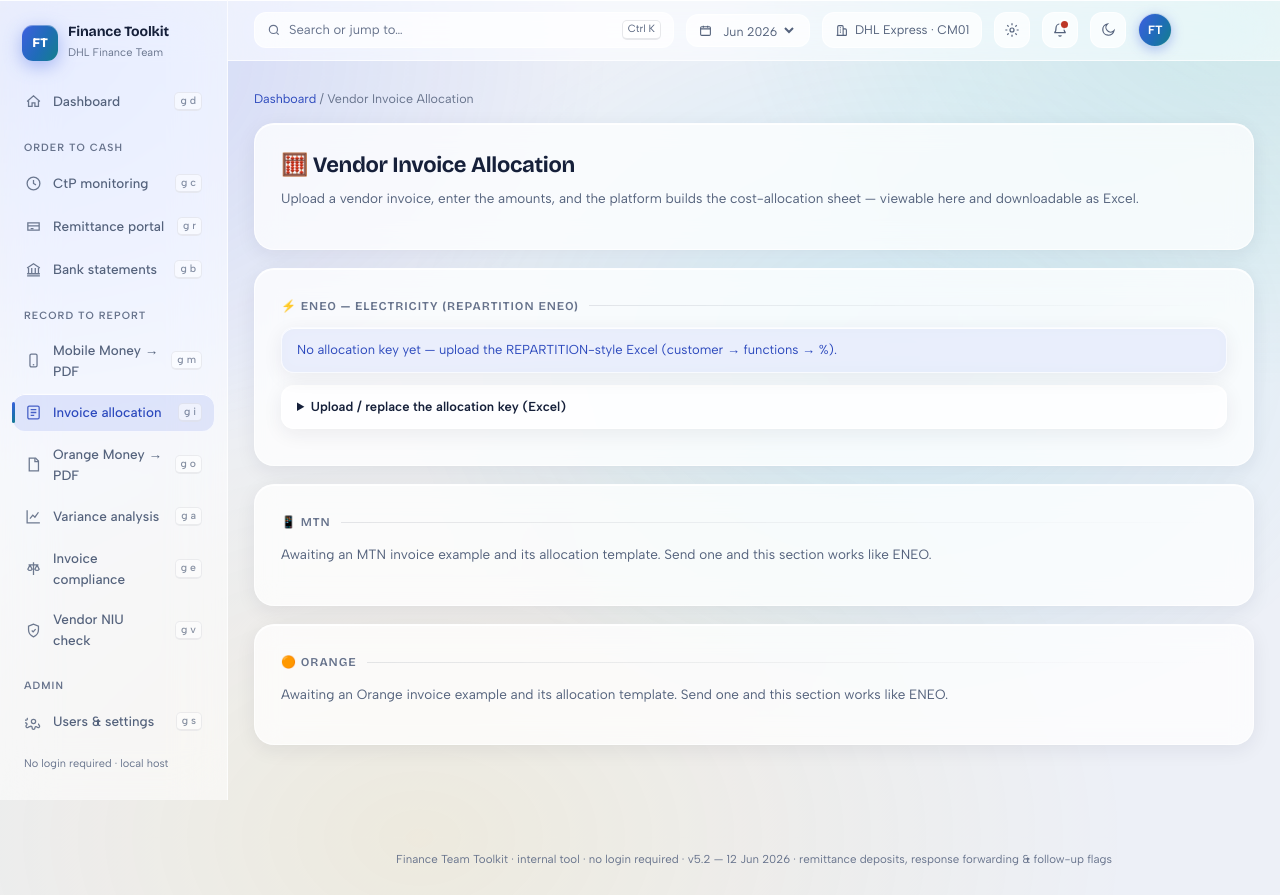
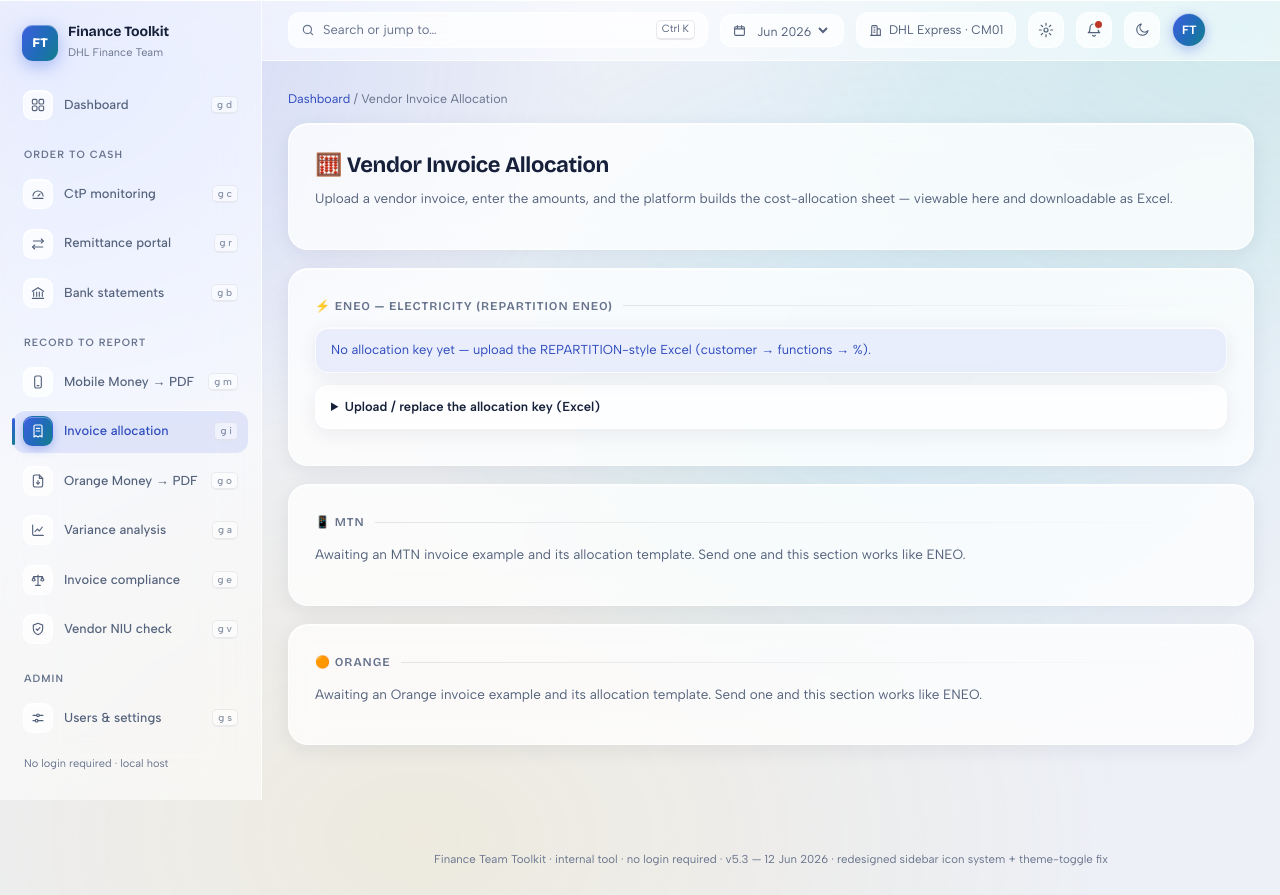
Before and after one commit to Nekoutb/dhl-finance-team-toolkit, a FastAPI app: page /tools/vendor-invoice-allocation in a window 1280 px wide. Run offline with FastAPI, Linux system fonts and the light colour scheme.

Commit message:
v5.3 — redesigned sidebar icon system + theme-toggle fix
- Sidebar icons rebuilt as one designed system matching Panorama Glass:
  every icon redrawn (uniform 1.7 stroke, rounded caps/joins) and seated in
  a 30px frosted-glass tile like the brand mark and card icons; the active
  item's tile gets the accent gradient. Rail widened to 262px so every
  label fits on one line; smaller kbd chips; top-bar icons get rounded
  caps too.
- Theme-toggle bug fix: surfaces whose background transitioned from a
  CSS-variable value (icon tiles, search, buttons, chips) kept the OLD
  theme's background after toggling dark/light on Chrome 148 — a style
  invalidation quirk with transitioned var()-backgrounds. Removed
  background-color from all transition lists (hover swaps are instant,
  imperceptible) and added a .no-anim guard during the toggle so the whole
  page flips atomically. Verified the toggle now switches every surface.

Co-Authored-By: Claude Fable 5 <noreply@anthropic.com>

```diff
--- a/app/config.py
+++ b/app/config.py
@@ -8,7 +8,7 @@ import json
 from pathlib import Path
 
 # Bump on every release so old-vs-new is visible in the footer of every page.
-APP_VERSION = "v5.2 — 12 Jun 2026 · remittance deposits, response forwarding & follow-up flags"
+APP_VERSION = "v5.3 — 12 Jun 2026 · redesigned sidebar icon system + theme-toggle fix"
 
 BASE_DIR = Path(__file__).resolve().parent.parent
 DATA_DIR = BASE_DIR / "data"
--- a/app/static/app.js
+++ b/app/static/app.js
@@ -12,9 +12,14 @@
     if (btn) btn.innerHTML = t === "dark" ? SUN : MOON;
   }
   function setTheme(t) {
+    // Suspend transitions while the theme vars flip — otherwise every
+    // surface cross-fades at its own pace (and some engines leave stale
+    // backgrounds behind on var-driven transitions).
+    root.classList.add("no-anim");
     root.setAttribute("data-theme", t);
     try { localStorage.setItem("ft-theme", t); } catch (e) { /* private mode */ }
     paintToggle(t);
+    setTimeout(function () { root.classList.remove("no-anim"); }, 80);
   }
   window.ftToggleTheme = function () {
     setTheme(root.getAttribute("data-theme") === "dark" ? "light" : "dark");
--- a/app/static/styles.css
+++ b/app/static/styles.css
@@ -156,6 +156,11 @@ body::after {
   body::before { animation: none; }
   * { transition-duration: 0.01ms !important; animation-duration: 0.01ms !important; }
 }
+/* Applied for an instant while the theme toggles, so every surface flips
+   atomically instead of cross-fading (or sticking) per element. */
+.no-anim *, .no-anim *::before, .no-anim *::after {
+  transition: none !important;
+}
 
 h1, h2, h3, .kpi-num, .stat-num, .side-brand strong {
   font-family: var(--font-display);
@@ -186,7 +191,7 @@ kbd {
 
 .sidebar {
   position: sticky; top: 0; align-self: flex-start;
-  height: 100vh; width: 228px; flex-shrink: 0;
+  height: 100vh; width: 262px; flex-shrink: 0;
   padding: 18px 12px;
   background: var(--glass-chrome);
   backdrop-filter: blur(26px) saturate(1.5);
@@ -215,26 +220,46 @@ kbd {
 
 .nav-item {
   display: flex; align-items: center; gap: 11px;
-  padding: 9px 12px; border-radius: var(--radius-sm);
-  color: var(--text-soft); font-weight: 500; font-size: 13.5px;
-  border: 1px solid transparent; min-height: 38px;
+  padding: 7px 10px; border-radius: var(--radius-sm);
+  color: var(--text-soft); font-weight: 500; font-size: 13px;
+  border: 1px solid transparent; min-height: 44px;
   position: relative;
-  transition: background .15s ease, color .15s ease;
+  transition: color .15s ease;
 }
-.nav-item svg { width: 17px; height: 17px; flex-shrink: 0; opacity: .85; }
+/* Icons live in small frosted tiles, matching the brand mark and card
+   icons, so the rail reads as one designed system. */
+.nav-ico {
+  width: 30px; height: 30px; border-radius: 9px; flex-shrink: 0;
+  display: grid; place-items: center;
+  background: var(--glass-input);
+  border: 1px solid var(--border-glass);
+  box-shadow: inset 0 1px 0 var(--highlight);
+  color: var(--text-soft);
+  transition: color .15s ease, box-shadow .15s ease;
+}
+.nav-item svg {
+  width: 16px; height: 16px; flex-shrink: 0;
+  stroke-linecap: round; stroke-linejoin: round;
+}
 /* Label takes the slack so it wraps, not the icon or the shortcut chip. */
-.nav-item .nav-label { flex: 1; min-width: 0; }
+.nav-item .nav-label { flex: 1; min-width: 0; line-height: 1.25; }
 .nav-item:hover { background: var(--glass-hover); text-decoration: none; color: var(--text); }
 .nav-item.active {
   background: var(--accent-soft); color: var(--accent-text);
   border-color: var(--border-glass);
   box-shadow: inset 0 1px 0 var(--highlight);
 }
+.nav-item:hover .nav-ico { color: var(--text); }
+.nav-item.active .nav-ico {
+  background: var(--accent-grad); color: #fff; border-color: transparent;
+  box-shadow: 0 3px 10px rgba(62, 95, 224, 0.35),
+              inset 0 1px 0 rgba(255, 255, 255, 0.30);
+}
 .nav-item.active::before {
   content: ""; position: absolute; left: -1px; top: 8px; bottom: 8px;
   width: 3px; border-radius: 3px; background: var(--accent-grad);
 }
-.nav-item kbd { margin-left: auto; opacity: .7; flex-shrink: 0; white-space: nowrap; align-self: center; }
+.nav-item kbd { margin-left: auto; opacity: .7; flex-shrink: 0; white-space: nowrap; align-self: center; font-size: 10px; }
 .nav-section { font-size: 10.5px; text-transform: uppercase; letter-spacing: .10em;
   color: var(--text-faint); padding: 15px 12px 4px; font-weight: 600; }
 .side-foot { margin-top: auto; padding: 10px 12px; color: var(--text-faint); font-size: 11px; }
@@ -255,7 +280,7 @@ kbd {
   flex: 1; max-width: 420px; display: flex; align-items: center; gap: 8px;
   background: var(--glass-input); border: 1px solid var(--border-glass);
   border-radius: 12px; padding: 7px 12px; color: var(--text-faint);
-  cursor: text; font-size: 13px; transition: background .15s ease;
+  cursor: text; font-size: 13px;
 }
 .search:hover { background: var(--glass-hover); }
 .search kbd { margin-left: auto; }
@@ -263,7 +288,7 @@ kbd {
   display: flex; align-items: center; gap: 7px;
   background: var(--glass-input); border: 1px solid var(--border-glass);
   border-radius: 12px; padding: 7px 12px; font-size: 12.5px; color: var(--text-soft);
-  cursor: pointer; white-space: nowrap; transition: background .15s ease;
+  cursor: pointer; white-space: nowrap;
 }
 .top-ctl:hover { background: var(--glass-hover); }
 .top-ctl select { border: 0; background: transparent; color: inherit;
@@ -273,9 +298,12 @@ kbd {
   width: 36px; height: 36px; border-radius: 12px; display: grid; place-items: center;
   background: var(--glass-input); border: 1px solid var(--border-glass);
   color: var(--text-soft); cursor: pointer; position: relative; font-size: 15px;
-  transition: background .15s ease, color .15s ease;
+  transition: color .15s ease;
 }
 .icon-btn:hover { background: var(--glass-hover); color: var(--text); }
+.icon-btn svg, .top-ctl svg, .search svg {
+  stroke-linecap: round; stroke-linejoin: round;
+}
 .icon-btn svg { width: 16px; height: 16px; }
 .icon-btn .dot { position: absolute; top: 8px; right: 9px; width: 7px; height: 7px;
   border-radius: 50%; background: var(--neg);
@@ -393,7 +421,7 @@ kbd {
   padding: 9px 16px; border-radius: 12px; font-size: 13px; font-weight: 600;
   cursor: pointer; font-family: var(--font);
   box-shadow: inset 0 1px 0 var(--highlight);
-  transition: background .15s ease, transform .15s ease;
+  transition: transform .15s ease;
 }
 .btn:hover { background: var(--glass-hover); text-decoration: none; }
 .btn:active { transform: translateY(1px); }
@@ -421,7 +449,7 @@ kbd {
   flex: 1; min-width: 260px; border: 1.5px dashed var(--border-glass);
   border-radius: var(--radius-sm); padding: 16px; cursor: pointer;
   background: var(--glass-input); display: block;
-  transition: border-color .15s ease, background .15s ease;
+  transition: border-color .15s ease;
 }
 .filedrop:hover { border-color: var(--accent); background: var(--glass-hover); }
 .filedrop input { display: block; margin-bottom: 7px; font-family: var(--font);
--- a/app/templates/base.html
+++ b/app/templates/base.html
@@ -27,43 +27,43 @@
 
     {% set path = request.url.path %}
     <a class="nav-item {% if path == '/' %}active{% endif %}" href="/">
-      <svg viewBox="0 0 24 24" fill="none" stroke="currentColor" stroke-width="1.8"><path d="M3 12 12 4l9 8M5 10v9h5v-5h4v5h5v-9"/></svg>
+      <span class="nav-ico"><svg viewBox="0 0 24 24" fill="none" stroke="currentColor" stroke-width="1.7"><rect x="3.5" y="3.5" width="7" height="7" rx="2"/><rect x="13.5" y="3.5" width="7" height="7" rx="2"/><rect x="3.5" y="13.5" width="7" height="7" rx="2"/><rect x="13.5" y="13.5" width="7" height="7" rx="2"/></svg></span>
       <span class="nav-label">Dashboard</span> <kbd>g d</kbd></a>
 
     <div class="nav-section">Order to Cash</div>
     <a class="nav-item {% if 'ongoing-ctp' in path %}active{% endif %}" href="/tools/ongoing-ctp-monitoring">
-      <svg viewBox="0 0 24 24" fill="none" stroke="currentColor" stroke-width="1.8"><circle cx="12" cy="12" r="9"/><path d="M12 7v5l3.5 2"/></svg>
+      <span class="nav-ico"><svg viewBox="0 0 24 24" fill="none" stroke="currentColor" stroke-width="1.7"><path d="M4.5 15a7.5 7.5 0 1 1 15 0"/><path d="m12 15 3.2-3.2"/><path d="M4.5 18.5h15"/></svg></span>
       <span class="nav-label">CtP monitoring</span> <kbd>g c</kbd></a>
     <a class="nav-item {% if 'remittance' in path %}active{% endif %}" href="/tools/remittance-portal">
-      <svg viewBox="0 0 24 24" fill="none" stroke="currentColor" stroke-width="1.8"><path d="M4 7h16v10H4zM4 11h16"/><path d="M8 15h4"/></svg>
+      <span class="nav-ico"><svg viewBox="0 0 24 24" fill="none" stroke="currentColor" stroke-width="1.7"><path d="M17 4.5 20 7.5l-3 3"/><path d="M20 7.5H5"/><path d="M7 13.5l-3 3 3 3"/><path d="M4 16.5h15"/></svg></span>
       <span class="nav-label">Remittance portal</span> <kbd>g r</kbd></a>
     <a class="nav-item {% if 'bank-statements' in path %}active{% endif %}" href="/tools/bank-statements">
-      <svg viewBox="0 0 24 24" fill="none" stroke="currentColor" stroke-width="1.8"><path d="M3 10 12 4l9 6M5 10v8M9.5 10v8M14.5 10v8M19 10v8M3 18h18M3 21h18"/></svg>
+      <span class="nav-ico"><svg viewBox="0 0 24 24" fill="none" stroke="currentColor" stroke-width="1.7"><path d="M3.5 9.5 12 4l8.5 5.5"/><path d="M5.5 10.5V17M10 10.5V17M14 10.5V17M18.5 10.5V17"/><path d="M3.5 20h17"/></svg></span>
       <span class="nav-label">Bank statements</span> <kbd>g b</kbd></a>
 
     <div class="nav-section">Record to Report</div>
     <a class="nav-item {% if path.startswith('/tools/momo') %}active{% endif %}" href="/tools/momo">
-      <svg viewBox="0 0 24 24" fill="none" stroke="currentColor" stroke-width="1.8"><rect x="7" y="3" width="10" height="18" rx="2"/><path d="M11 18h2"/></svg>
+      <span class="nav-ico"><svg viewBox="0 0 24 24" fill="none" stroke="currentColor" stroke-width="1.7"><rect x="7" y="3" width="10" height="18" rx="2.5"/><path d="M10.8 17.5h2.4"/></svg></span>
       <span class="nav-label">Mobile Money → PDF</span> <kbd>g m</kbd></a>
     <a class="nav-item {% if 'vendor-invoice-allocation' in path %}active{% endif %}" href="/tools/vendor-invoice-allocation">
-      <svg viewBox="0 0 24 24" fill="none" stroke="currentColor" stroke-width="1.8"><rect x="4" y="3" width="16" height="18" rx="2"/><path d="M8 8h8M8 12h8M8 16h5"/></svg>
+      <span class="nav-ico"><svg viewBox="0 0 24 24" fill="none" stroke="currentColor" stroke-width="1.7"><path d="M6 21V5a2 2 0 0 1 2-2h8a2 2 0 0 1 2 2v16l-3-2-3 2-3-2-3 2"/><path d="M9.5 8h5M9.5 12h5"/></svg></span>
       <span class="nav-label">Invoice allocation</span> <kbd>g i</kbd></a>
     <a class="nav-item {% if 'orange-cameroun' in path %}active{% endif %}" href="/tools/orange-cameroun">
-      <svg viewBox="0 0 24 24" fill="none" stroke="currentColor" stroke-width="1.8"><path d="M6 3h9l4 4v14H6z"/><path d="M14 3v5h5"/></svg>
+      <span class="nav-ico"><svg viewBox="0 0 24 24" fill="none" stroke="currentColor" stroke-width="1.7"><path d="M14 3H7.5A2.5 2.5 0 0 0 5 5.5v13A2.5 2.5 0 0 0 7.5 21h9a2.5 2.5 0 0 0 2.5-2.5V8z"/><path d="M14 3v5h5"/><path d="M12 11.5v5"/><path d="m9.8 14.3 2.2 2.2 2.2-2.2"/></svg></span>
       <span class="nav-label">Orange Money → PDF</span> <kbd>g o</kbd></a>
     <a class="nav-item {% if 'variance-analysis' in path %}active{% endif %}" href="/tools/variance-analysis">
-      <svg viewBox="0 0 24 24" fill="none" stroke="currentColor" stroke-width="1.8"><path d="M3 3v18h18"/><path d="M7 15l4-5 3 3 5-7"/></svg>
+      <span class="nav-ico"><svg viewBox="0 0 24 24" fill="none" stroke="currentColor" stroke-width="1.7"><path d="M4 4.5V18a2 2 0 0 0 2 2h14"/><path d="m7.5 14.5 3.5-4 3 3 4.5-6"/></svg></span>
       <span class="nav-label">Variance analysis</span> <kbd>g a</kbd></a>
     <a class="nav-item {% if 'invoice-compliance' in path %}active{% endif %}" href="/tools/invoice-compliance">
-      <svg viewBox="0 0 24 24" fill="none" stroke="currentColor" stroke-width="1.8"><path d="M12 3v18M5 7h14M7 7l-3 6a3.5 3.5 0 0 0 6 0L7 7M17 7l-3 6a3.5 3.5 0 0 0 6 0l-3-6"/></svg>
+      <span class="nav-ico"><svg viewBox="0 0 24 24" fill="none" stroke="currentColor" stroke-width="1.7"><path d="M12 4.5V20"/><path d="M8.5 20h7"/><path d="M5.5 7h13"/><path d="M5.5 7 3.2 12.3a2.9 2.9 0 0 0 4.6 0L5.5 7"/><path d="M18.5 7l-2.3 5.3a2.9 2.9 0 0 0 4.6 0L18.5 7"/></svg></span>
       <span class="nav-label">Invoice compliance</span> <kbd>g e</kbd></a>
     <a class="nav-item {% if 'vendor-niu' in path %}active{% endif %}" href="/tools/vendor-niu">
-      <svg viewBox="0 0 24 24" fill="none" stroke="currentColor" stroke-width="1.8"><path d="M12 3 5 6v5c0 5 3.5 8.5 7 10 3.5-1.5 7-5 7-10V6z"/><path d="m9.5 12 2 2 3.5-4"/></svg>
+      <span class="nav-ico"><svg viewBox="0 0 24 24" fill="none" stroke="currentColor" stroke-width="1.7"><path d="M12 3.5 5 6.2v5.2c0 4.6 3.2 7.8 7 9.1 3.8-1.3 7-4.5 7-9.1V6.2z"/><path d="m9.2 12 2 2 3.6-4.2"/></svg></span>
       <span class="nav-label">Vendor NIU check</span> <kbd>g v</kbd></a>
 
     <div class="nav-section">Admin</div>
     <a class="nav-item {% if path == '/settings' %}active{% endif %}" href="/settings">
-      <svg viewBox="0 0 24 24" fill="none" stroke="currentColor" stroke-width="1.8"><circle cx="12" cy="12" r="3"/><path d="M19.4 15a1.7 1.7 0 0 0 .3 1.9l.1.1a2 2 0 1 1-2.8 2.8l-.1-.1a1.7 1.7 0 0 0-2.9 1.2V21a2 2 0 1 1-4 0v-.1A1.7 1.7 0 0 0 7 19.4a1.7 1.7 0 0 0-1.9.3l-.1.1a2 2 0 1 1-2.8-2.8l.1-.1a1.7 1.7 0 0 0-1.2-2.9H1a2 2 0 1 1 0-4h.1A1.7 1.7 0 0 0 2.6 7"/></svg>
+      <span class="nav-ico"><svg viewBox="0 0 24 24" fill="none" stroke="currentColor" stroke-width="1.7"><path d="M4.5 8h5.5M14 8h5.5M4.5 16h3.5M12 16h7.5"/><circle cx="12" cy="8" r="2"/><circle cx="10" cy="16" r="2"/></svg></span>
       <span class="nav-label">Users &amp; settings</span> <kbd>g s</kbd></a>
 
     <div class="side-foot">
```
